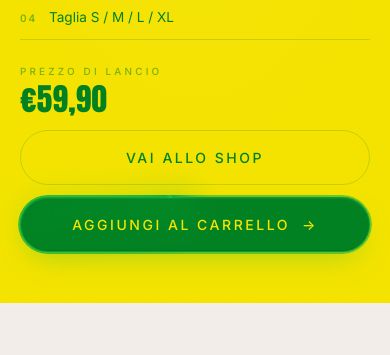
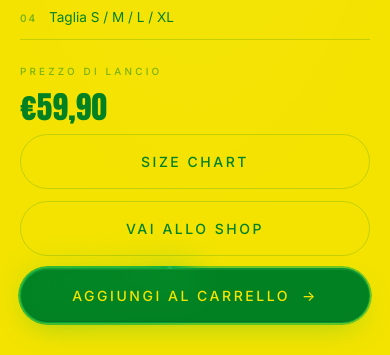
Before and after one commit to TerenZzZ/Bloynkay-shop-site, a React (Vite) app in the folder shop-site/: page / in a window 390 px wide. Shown: the part 1642-1997 px from the top of the page. Built offline with nearby package versions, Linux system fonts and the light colour scheme.

Commit message:
Updated landing sections

```diff
--- a/shop-site/src/components/sections/NationsIndex/NationsIndex.module.css
+++ b/shop-site/src/components/sections/NationsIndex/NationsIndex.module.css
@@ -153,29 +153,42 @@
     width: 100%;
 }
 
+/* Il <button> è solo l'area di hit: resta fermo così l'hover non si
+   perde mai (è la .card interna a sollevarsi). Tenerlo immobile elimina
+   lo sfarfallio quando il cursore sfiora il bordo della tile. */
 .tile {
     --n-color: var(--color-accent);
     position: relative;
     display: flex;
+    min-height: clamp(96px, 13vh, 140px);
+    padding: 0;
+    background: none;
+    border: 0;
+    cursor: pointer;
+    text-align: left;
+}
+
+/* Superficie visiva: sfondo, bordo e sollevamento al passaggio del cursore. */
+.card {
+    position: relative;
+    flex: 1;
+    display: flex;
     align-items: flex-end;
-    min-height: clamp(96px, 13vh, 140px);
     padding: var(--space-3) var(--space-4);
     background: rgba(10, 10, 10, 0.42);
     backdrop-filter: blur(6px);
     -webkit-backdrop-filter: blur(6px);
     border: 1px solid var(--color-line);
     border-radius: var(--radius-sm);
-    cursor: pointer;
     overflow: hidden;
-    text-align: left;
     transition: transform var(--dur-base) var(--ease-out),
             background var(--dur-base) var(--ease-out);
 }
 
 /* Bordo tracciato — a riposo due linguette a L agli angoli opposti che,
    al passaggio del cursore, si allungano fino a disegnare il perimetro. */
-.tile::before,
-.tile::after {
+.card::before,
+.card::after {
     content: "";
     position: absolute;
     width: 22px;
@@ -186,14 +199,14 @@
             height var(--dur-base) var(--ease-out) var(--dur-base);
 }
 
-.tile::before {
+.card::before {
     top: 0;
     right: 0;
     border-top: 2px solid var(--n-color);
     border-right: 2px solid var(--n-color);
 }
 
-.tile::after {
+.card::after {
     bottom: 0;
     left: 0;
     border-bottom: 2px solid var(--n-color);
@@ -267,17 +280,20 @@
             transform var(--dur-base) var(--ease-out);
 }
 
-.tile:hover,
 .tile:focus-visible {
     outline: none;
+}
+
+.tile:hover .card,
+.tile:focus-visible .card {
     transform: translateY(-4px);
     background: rgba(10, 10, 10, 0.55);
 }
 
-.tile:hover::before,
-.tile:focus-visible::before,
-.tile:hover::after,
-.tile:focus-visible::after {
+.tile:hover .card::before,
+.tile:focus-visible .card::before,
+.tile:hover .card::after,
+.tile:focus-visible .card::after {
     width: 100%;
     height: 100%;
 }
@@ -329,13 +345,13 @@
 }
 
 @media (hover: none) and (pointer: coarse) {
-    .tile:hover {
+    .tile:hover .card {
         transform: none;
     }
 
     /* Su touch il bordo resta visibile come stato statico. */
-    .tile::before,
-    .tile::after {
+    .card::before,
+    .card::after {
         width: 100%;
         height: 100%;
         opacity: 0.5;
@@ -348,9 +364,9 @@
 }
 
 @media (prefers-reduced-motion: reduce) {
-    .tile,
-    .tile::before,
-    .tile::after,
+    .card,
+    .card::before,
+    .card::after,
     .shine::before,
     .go {
         transition: none;
--- a/shop-site/src/components/sections/NationsIndex/NationsIndex.tsx
+++ b/shop-site/src/components/sections/NationsIndex/NationsIndex.tsx
@@ -33,6 +33,7 @@ function NationTile({ nation }: { nation: Nation }) {
             onClick={() => scrollToId(`drop-02-${nation.colorway}`)}
             aria-label={`Vai alla polo ${nation.name}`}
         >
+            <span className={styles.card}>
                 <span className={styles.shine} aria-hidden="true" />
                 <span className={styles.tileBody}>
                     <span className={styles.code}>{nation.code}</span>
@@ -40,6 +41,7 @@ function NationTile({ nation }: { nation: Nation }) {
                 </span>
                 <span className={styles.go} aria-hidden="true">
                     →
+                </span>
             </span>
         </button>
     );
--- a/shop-site/src/components/sections/ProductSection/ProductSection.module.css
+++ b/shop-site/src/components/sections/ProductSection/ProductSection.module.css
@@ -299,21 +299,29 @@
     color: var(--cw-fg);
 }
 
+/* Griglia compatta a due colonne, allineata a sinistra:
+   ┌─────────────┬──────────────────────┐
+   │ Prezzo      │ [ Size chart ]        │   ← prezzo e Size chart affiancati
+   │ [Vai shop]  │ [ Aggiungi al... ]    │   ← due bottoni su un'unica riga
+   └─────────────┴──────────────────────┘
+   Size chart e "Aggiungi al carrello" condividono la colonna destra →
+   stesso bordo sinistro. */
 .buyRow {
-    display: flex;
+    display: grid;
+    grid-template-columns: auto auto;
+    grid-template-areas:
+            "label ."
+            "price size"
+            "shop  cart";
     align-items: center;
-    justify-content: space-between;
-    gap: var(--space-5);
-    flex-wrap: wrap;
-}
-
-.priceBlock {
-    display: flex;
-    flex-direction: column;
-    gap: var(--space-1);
+    justify-items: start;
+    justify-content: start;
+    column-gap: var(--space-4);
+    row-gap: var(--space-2);
 }
 
 .priceLabel {
+    grid-area: label;
     font-size: 0.66rem;
     font-weight: 500;
     letter-spacing: 0.32em;
@@ -322,6 +330,7 @@
 }
 
 .price {
+    grid-area: price;
     font-family: var(--font-display);
     font-size: clamp(2rem, 1.6rem + 1.4vw, 2.6rem);
     letter-spacing: 0.01em;
@@ -329,10 +338,16 @@
     line-height: 1;
 }
 
-.buttons {
-    display: flex;
-    align-items: center;
-    gap: var(--space-3);
+.sizeChart {
+    grid-area: size;
+}
+
+.ctaShop {
+    grid-area: shop;
+}
+
+.cta {
+    grid-area: cart;
 }
 
 .cta,
@@ -507,14 +522,15 @@
     }
 
     .buyRow {
-        flex-direction: column;
-        align-items: stretch;
-        gap: var(--space-4);
-    }
-
-    .buttons {
-        flex-direction: column;
-        gap: var(--space-3);
+        grid-template-columns: 1fr;
+        grid-template-areas:
+                "label"
+                "price"
+                "size"
+                "shop"
+                "cart";
+        justify-items: stretch;
+        row-gap: var(--space-3);
     }
 
     .cta,
--- a/shop-site/src/components/sections/ProductSection/ProductSection.tsx
+++ b/shop-site/src/components/sections/ProductSection/ProductSection.tsx
@@ -110,12 +110,18 @@ export function ProductSection({
                         </ul>
 
                         <div className={styles.buyRow}>
-                            <div className={styles.priceBlock}>
                             <span className={styles.priceLabel}>Prezzo di lancio</span>
                             <span className={styles.price}>{price}</span>
-                            </div>
-                            <div className={styles.buttons}>
-                                <Link to="/shop" className={styles.ctaGhost}>
+                            <button
+                                type="button"
+                                className={`${styles.ctaGhost} ${styles.sizeChart}`}
+                            >
+                                Size chart
+                            </button>
+                            <Link
+                                to="/shop"
+                                className={`${styles.ctaGhost} ${styles.ctaShop}`}
+                            >
                                 Vai allo shop
                             </Link>
                             <RunningLightButton
@@ -124,7 +130,6 @@ export function ProductSection({
                             >
                                 Aggiungi al carrello
                             </RunningLightButton>
-                            </div>
                         </div>
                     </Reveal>
                 </div>
```
Also changed, not shown: shop-site/src/pages/ShopPage.tsx (line endings or trailing spaces). Lines whose indentation alone changed are shown as unchanged.
